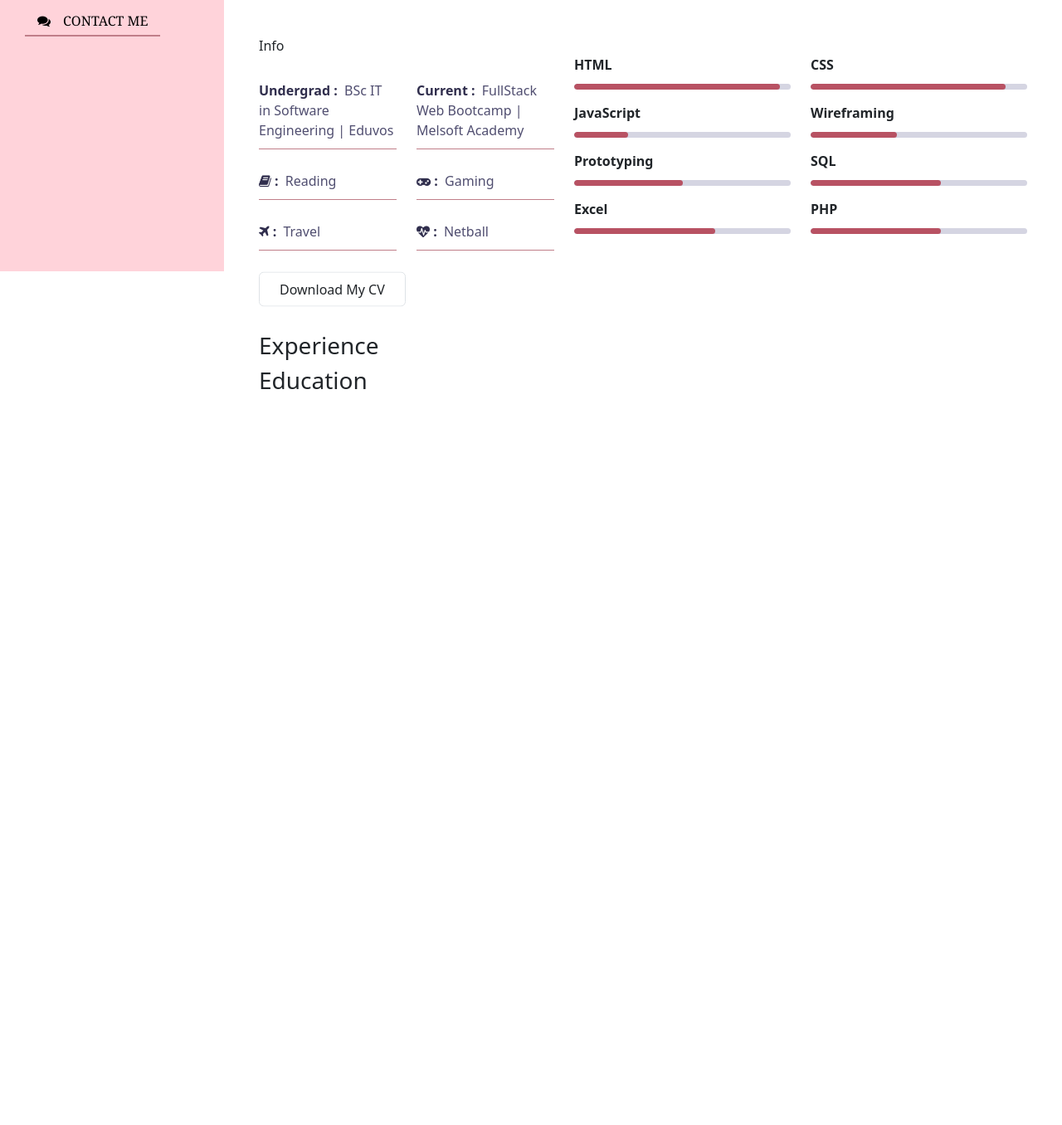
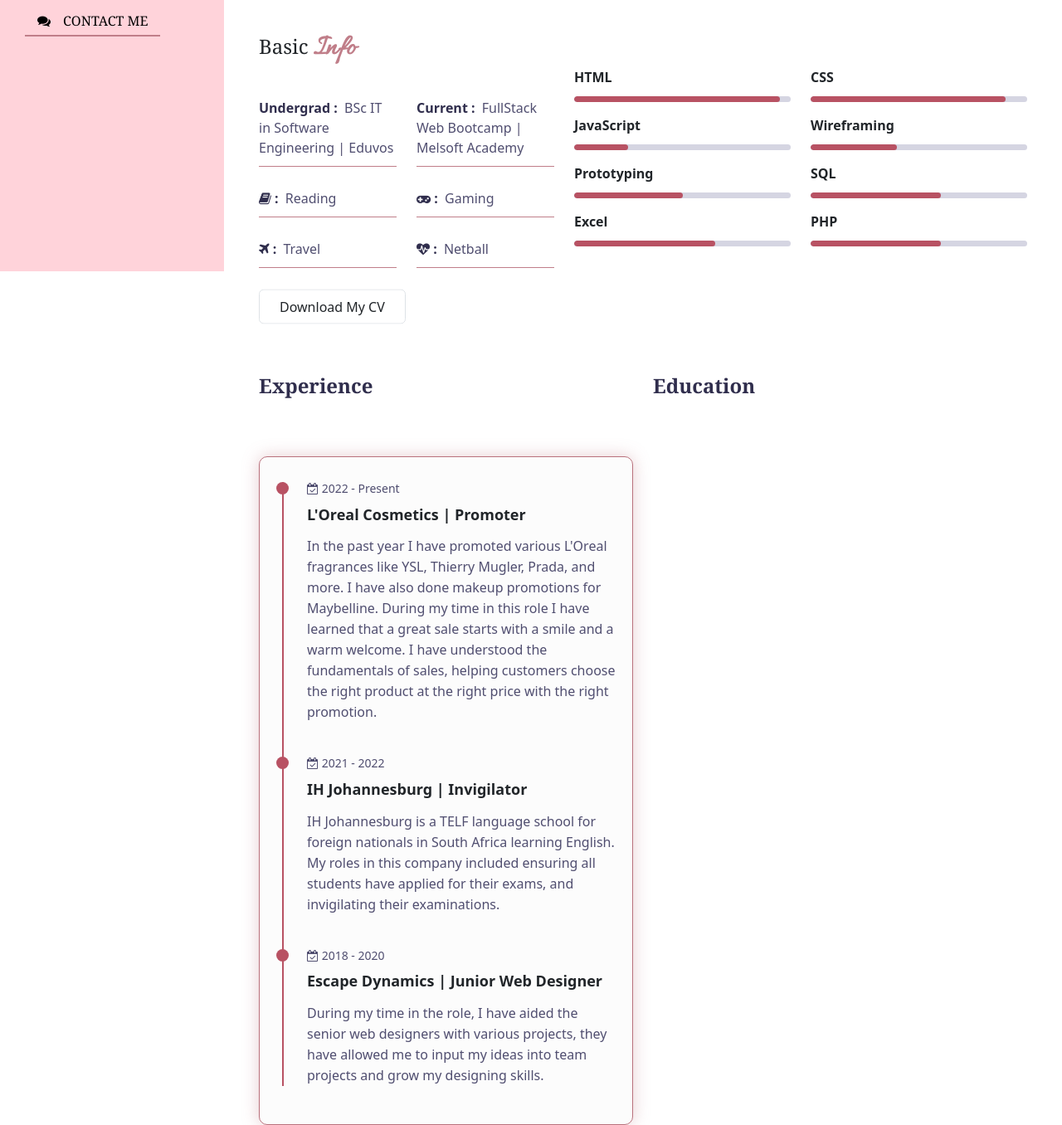
Before and after one commit to graceK-10/cv-website, a website: page index.html in a window 1280 px wide. Shown: the part 473-1829 px from the top of the page at 83% size. Before the commit the page ends 956 px from the top, so only its background shows below. Drawn offline with nearby package versions, Linux system fonts and the light colour scheme; a web font is replaced by a local one.

Commit message:
experience details

```diff
--- a/index.html
+++ b/index.html
@@ -100,7 +100,8 @@
                 </div>
                 </div>
                 <div class="row">
-                    <div class="personal-info">Info
+                    <div class="personal-info">
+                        <h4 class="basic-h4 font-serif">Basic <span>Info</span></h4>
                         <div class="row">
                             <div class="info-item">
                                 <p>Undergrad : <span>BSc IT in Software Engineering | Eduvos</span></p>
@@ -185,10 +186,40 @@
 <!-- My Experience & Education -->
                 <div class="row">
                     <div class="experience">
-                        <h3 class="title">Experience</h3>
+                        <h4 class="title font-serif">Experience</h4>
+                        <div class="row">
+                            <div class="timeline-box">
+                                <div class="timelines shadow-dark">
+                                    <!-- experience details -->
+                                    <div class="timeline-details">
+                                        <div class="circle-dot"></div>
+                                        <h3 class="timeline-date">                                        <i class="fa fa-calendar-check-o" aria-hidden="true"></i> 2022 - Present
+                                        </h3>
+                                        <h4 class="timeline-title">L'Oreal Cosmetics | Promoter</h4>
+                                        <p class="timeline-text">In the past year I have promoted various L'Oreal fragrances like YSL, Thierry Mugler, Prada, and more. I have also done makeup promotions for Maybelline. During my time in this role I have learned that a great sale starts with a smile and a warm welcome. I have understood the fundamentals of sales, helping customers choose the right product at the right price with the right promotion.</p>
+                                    </div>
+                                    <!-- experience details -->
+                                    <div class="timeline-details">
+                                        <div class="circle-dot"></div>
+                                        <h3 class="timeline-date">                                        <i class="fa fa-calendar-check-o" aria-hidden="true"></i> 2021 - 2022
+                                        </h3>
+                                        <h4 class="timeline-title">IH Johannesburg | Invigilator</h4>
+                                        <p class="timeline-text">IH Johannesburg is a TELF language school for foreign nationals in South Africa learning English. My roles in this company included ensuring all students have applied for their exams, and invigilating their examinations.</p>
+                                    </div>
+                                    <!-- experience details -->
+                                    <div class="timeline-details">
+                                        <div class="circle-dot"></div>
+                                        <h3 class="timeline-date">                                        <i class="fa fa-calendar-check-o" aria-hidden="true"></i> 2018 - 2020
+                                        </h3>
+                                        <h4 class="timeline-title">Escape Dynamics | Junior Web Designer</h4>
+                                        <p class="timeline-text">During my time in the role, I have aided the senior web designers with various projects, they have allowed me to input my ideas into team projects and grow my designing skills.</p>
+                                    </div>
+                                </div>
+                            </div>
+                        </div>
                     </div>
                     <div class="education">
-                        <h3 class="title">Education</h3>
+                        <h4 class="title font-serif">Education</h4>
                     </div>
                 </div>
             </div>
--- a/style.css
+++ b/style.css
@@ -44,6 +44,10 @@ body{
 
 ul {
     list-style: none;
+}
+
+.shadow-dark{
+    box-shadow: 0 0 20px rgb(185, 113, 124, 0.35);
 }
 
 /* NAVIGATION BAR */
@@ -342,10 +346,17 @@ h3.my-profession{
 }
 
 /* skill set row */
+.about .about-content .personal-info .basic-h4 span{
+    font-family: "Allura", cursive;
+    font-size: 35px;
+    font-weight: 700;
+    color: #c07e89;
+}
+
 .about .about-content .personal-info{
     flex: 0 0 40%;
     max-width: 40%;
-    margin-top: 20px;
+    margin-top: 15px;
 }
 
 .about .about-content .personal-info .info-item{
@@ -370,7 +381,7 @@ h3.my-profession{
 .about .about-content .skills{
     flex: 0 0 60%;
     max-width: 60%;
-    margin-top: 20px;
+    margin-top: 35px;
 }
 
 .about .about-content .skills .skills-item{
@@ -402,3 +413,80 @@ h3.my-profession{
     border-radius: 4px;
     background-color: #b85263;
 }
+
+.about .about-content .experience,
+.about .about-content .education{
+    flex: 0 0 50%;
+    max-width: 50%;
+    margin-top: 30px;
+}
+
+.about .about-content h4.title{
+    font-size: 24px;
+    margin-bottom: 50px;
+    font-weight: 700;
+    color: var(--text-black-900);
+}
+
+.about .about-content .timeline-box{
+    flex: 0 0 100%;
+    max-width: 100%;
+}
+
+.about .about-content .timelines{
+    background-color:#fcfcfc;
+    padding: 30px 20px;
+    border: 1px solid rgb(185, 113, 124);
+    border-radius: 10px;
+    width: 100%;
+    position: relative;
+}
+
+.about .about-content .timelines .timeline-details{
+    position: relative;
+    padding-left: 37px;
+    padding-bottom: 25px;
+}
+
+.about .about-content .timelines .timeline-details:last-child{
+    padding-bottom: 0;
+}
+
+.about .about-content .timelines .timeline-details:before{
+    content: '';
+    width: 2px;
+    position: absolute;
+    height: 100%;
+    left: 7px;
+    top: 0;
+    background-color: #b85263;
+}
+
+.about .about-content .timelines .timeline-details .circle-dot{
+    position: absolute;
+    left: 0;
+    top: 0;
+    height: 15px;
+    width: 15px;
+    border-radius: 50%;
+    background-color: #b85263;
+}
+
+.about .about-content .timelines .timeline-date{
+    font-weight: 400;
+    font-size: 14px;
+    margin-bottom: 12px;
+    color: var(--text-black-700);
+}
+
+.about .about-content .timelines .timeline-title{
+    font-weight: 700;
+    font-size: 18px;
+    margin-bottom: 15px;
+}
+
+.about .about-content .timelines .timeline-text{
+    line-height: 25px;
+    font-size: 16px;
+    color: var(--text-black-700);
+}
```
